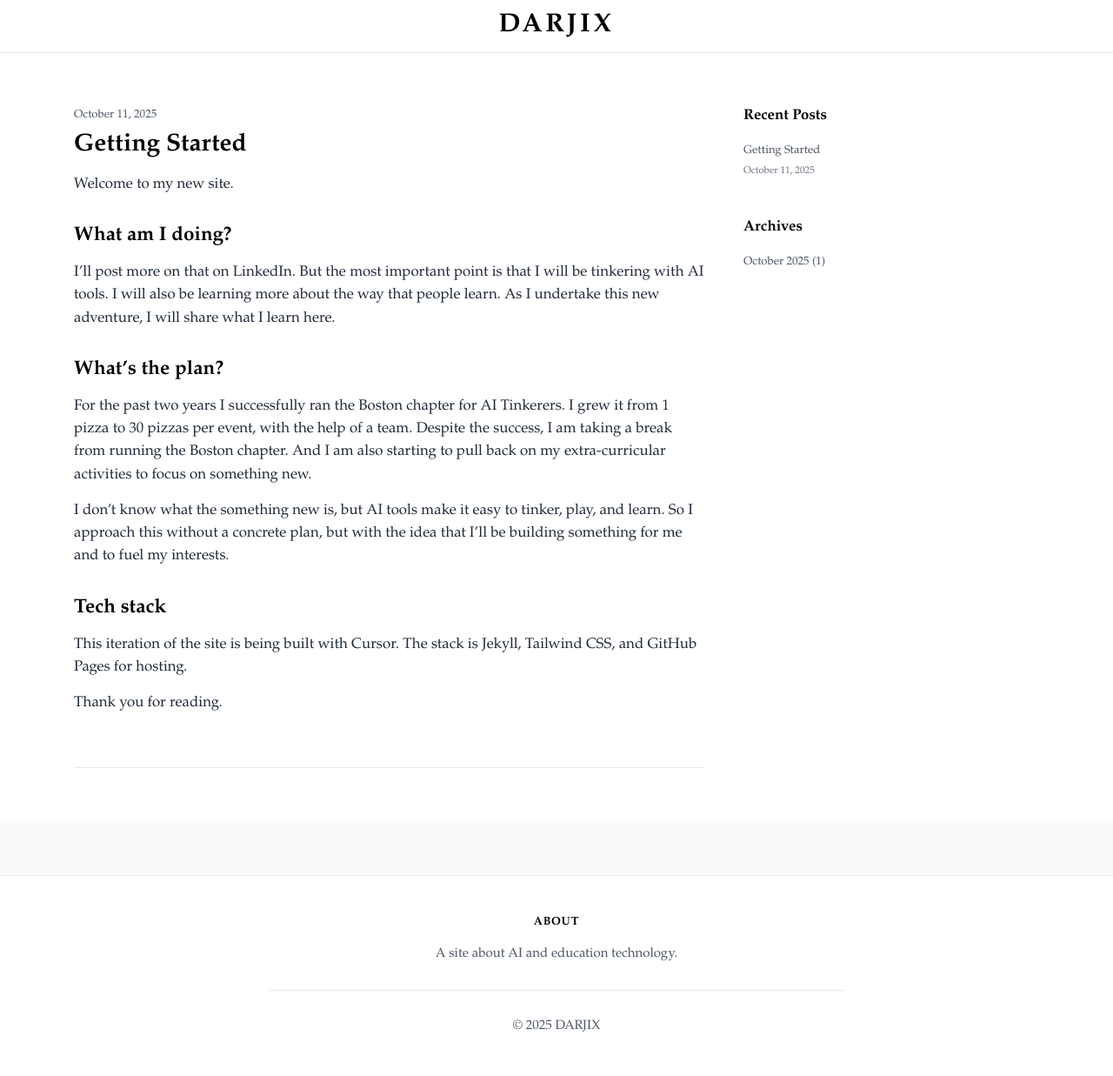
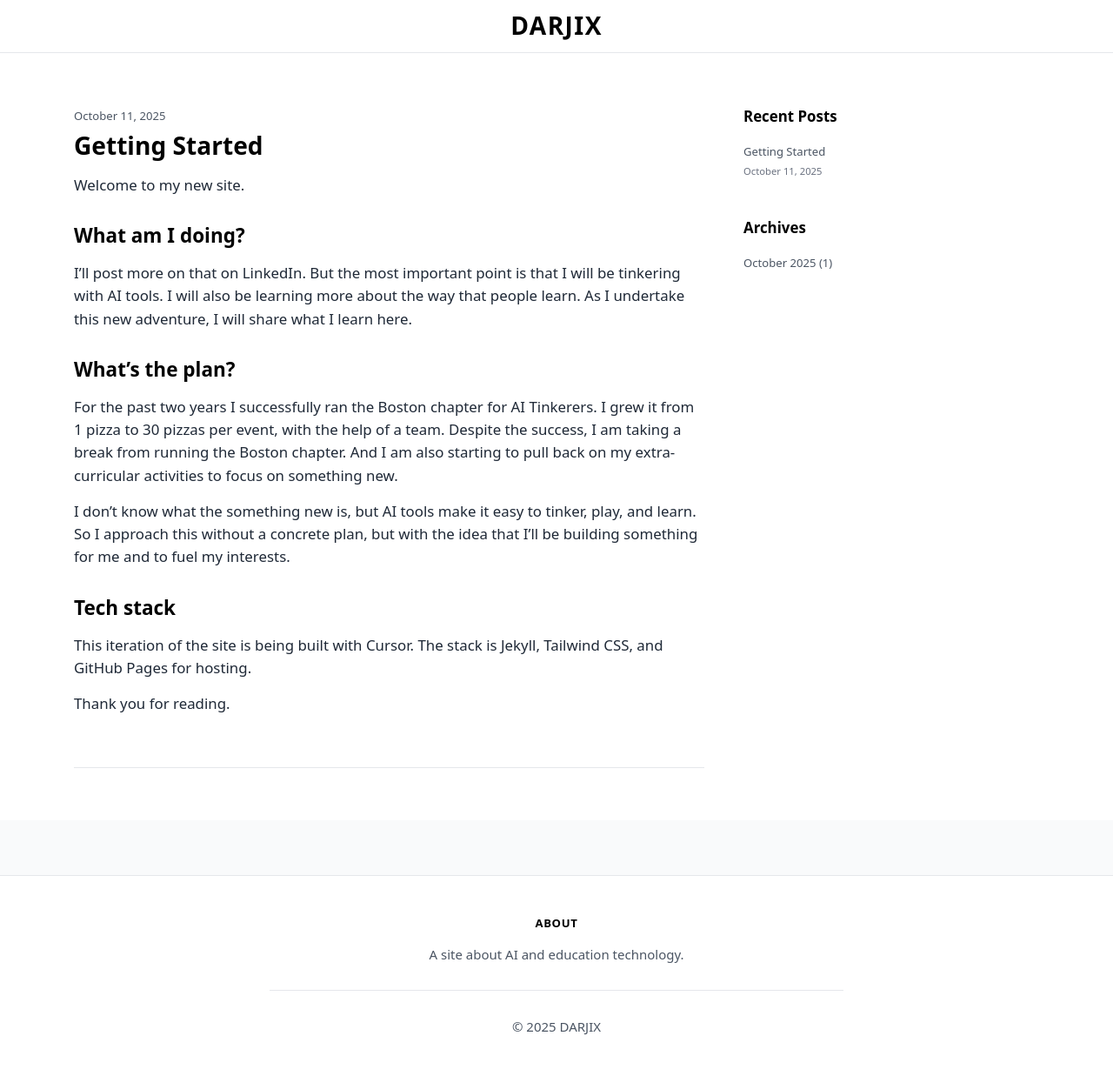
Before and after one commit to saldarji/darjix, a Jekyll site: the page built from index.html, in a window 1280 px wide. Shown: the whole page at 87% size. Built offline with Jekyll 4.4.1, drawn with Linux system fonts in a browser that asks for light colours.

Commit message:
Revert font changes back to system fonts

```diff
--- a/_includes/header.html
+++ b/_includes/header.html
@@ -3,7 +3,7 @@
     <div class="flex justify-center items-center h-16">
       <!-- Logo/Site Title -->
       <div>
-        <a href="{{ '/' | relative_url }}" class="text-3xl font-bold text-black" style="font-family: Garamond, 'Times New Roman', serif; font-size: 2rem; letter-spacing: 0.12em;">
+        <a href="{{ '/' | relative_url }}" class="text-3xl font-bold text-black tracking-wider">
           DARJIX
         </a>
       </div>
--- a/assets/css/style.css
+++ b/assets/css/style.css
@@ -556,7 +556,6 @@ video {
 
 html {
   font-size: 15px;
-  font-family: Garamond, 'Times New Roman', Georgia, serif;
 }
 
 .prose {
--- a/assets/src/input.css
+++ b/assets/src/input.css
@@ -6,7 +6,6 @@
 @layer base {
   html {
     font-size: 15px;
-    font-family: Garamond, 'Times New Roman', Georgia, serif;
   }
 
   .prose {
```
